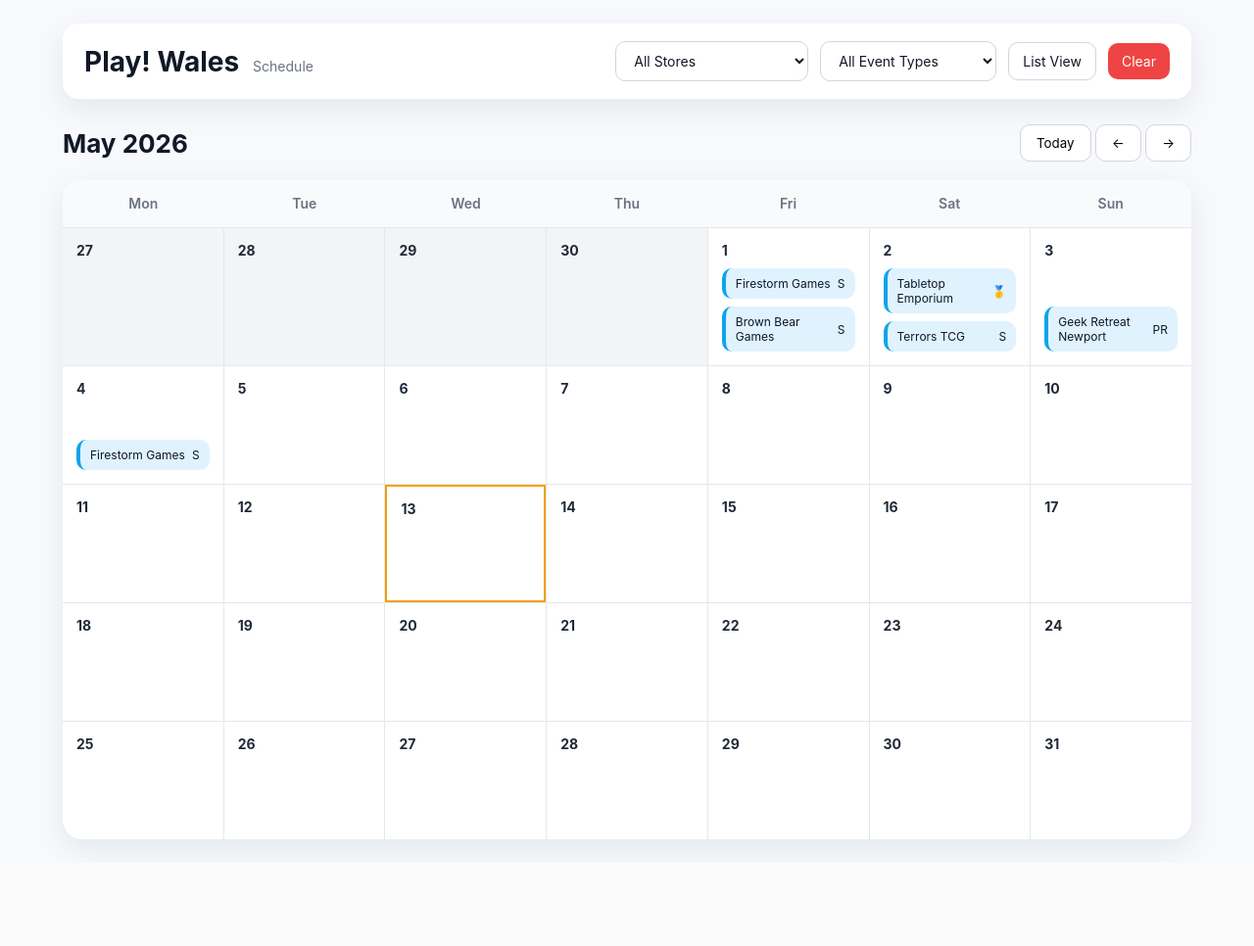
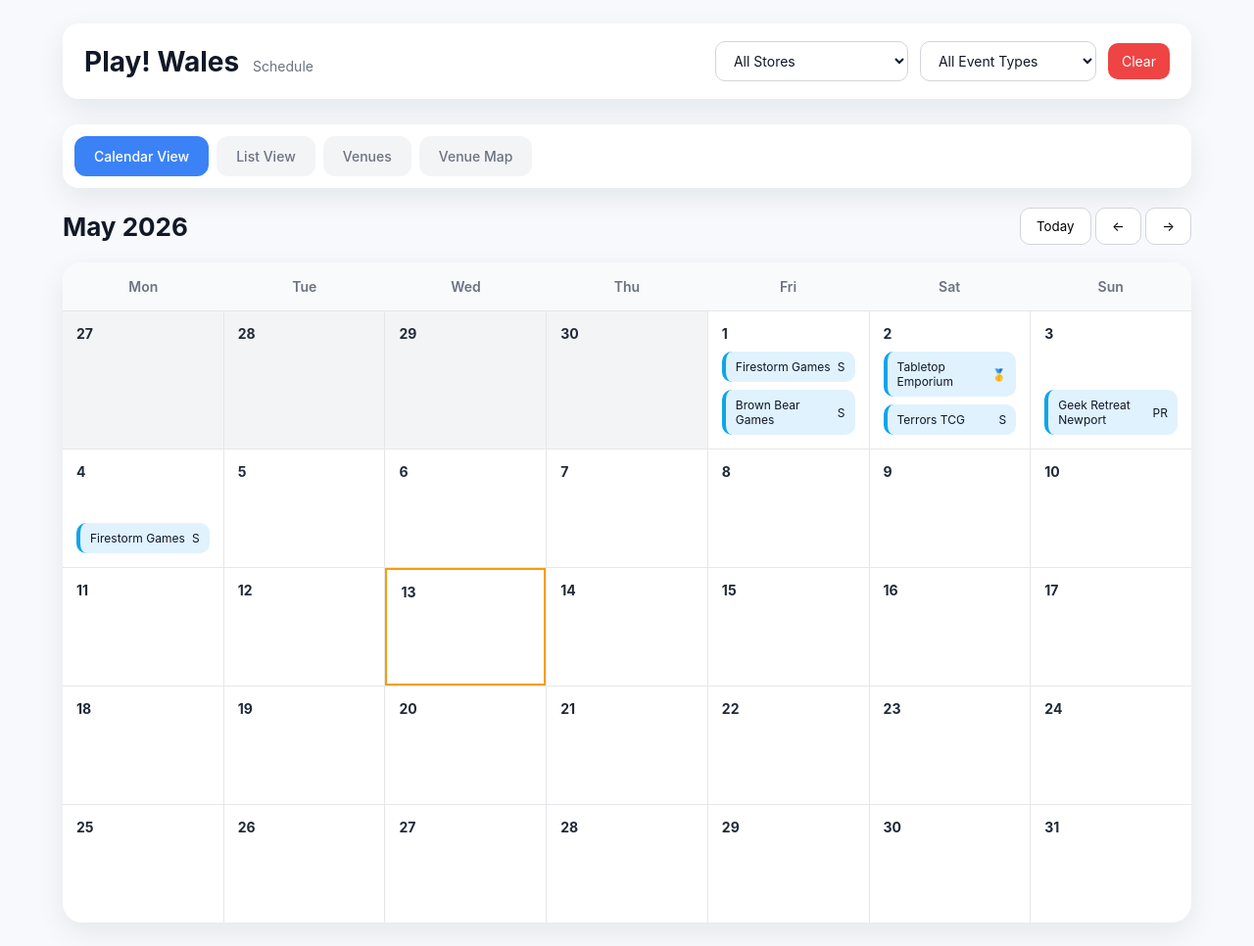
Before and after one commit to L1UK3/playsouthwales, a Flask app: page / in a window 1280 px wide. Shown: the whole page at 98% size. Before the commit the page ends 869 px from the top, so only its background shows below. Run offline with Flask 3, Linux system fonts and the light colour scheme.

Commit message:
Implement tabbed navigation for calendar, list, venues, and map views

```diff
--- a/static/calendar.js
+++ b/static/calendar.js
@@ -3,7 +3,7 @@ let currentDate = new Date(today.getFullYear(), today.getMonth(), 1);
 let eventsByDate = {};
 let filteredEventsByDate = {};
 let selectedDateKey = null;
-let currentView = 'calendar'; // 'calendar' or 'list'
+let currentTab = 'calendar';
 
 async function loadEvents() {
     try {
@@ -67,9 +67,9 @@ function applyFilters() {
         hideSelectedDaySection();
     }
 
-    if (currentView === 'list') {
+    if (currentTab === 'list') {
         renderListView();
-    } else {
+    } else if (currentTab === 'calendar') {
         renderCalendar();
     }
 }
@@ -78,6 +78,35 @@ function clearFilters() {
     document.getElementById('store-filter').value = '';
     document.getElementById('type-filter').value = '';
     applyFilters();
+}
+
+function switchTab(tabName) {
+    currentTab = tabName;
+
+    // Hide all tab contents
+    document.querySelectorAll('.tab-content').forEach(tab => {
+        tab.classList.remove('active');
+    });
+
+    // Remove active state from all buttons
+    document.querySelectorAll('.tab-button').forEach(btn => {
+        btn.classList.remove('active');
+    });
+
+    // Show selected tab content
+    document.getElementById(tabName + '-view').classList.add('active');
+    document.getElementById('tab-' + tabName).classList.add('active');
+
+    // Render the appropriate content
+    if (tabName === 'calendar') {
+        renderCalendar();
+    } else if (tabName === 'list') {
+        renderListView();
+    } else if (tabName === 'venues') {
+        renderVenues();
+    } else if (tabName === 'map') {
+        renderMap();
+    }
 }
 
 function renderListView() {
@@ -134,22 +163,38 @@ function renderListView() {
     });
 }
 
-function toggleViewMode() {
-    if (currentView === 'calendar') {
-        currentView = 'list';
-        document.getElementById('calendar-view').classList.add('hidden');
-        document.getElementById('list-view').classList.add('active');
-        document.getElementById('viewToggleBtn').textContent = 'Calendar View';
-        document.getElementById('viewToggleBtn').classList.add('active');
-        renderListView();
-    } else {
-        currentView = 'calendar';
-        document.getElementById('calendar-view').classList.remove('hidden');
-        document.getElementById('list-view').classList.remove('active');
-        document.getElementById('viewToggleBtn').textContent = 'List View';
-        document.getElementById('viewToggleBtn').classList.remove('active');
-        renderCalendar();
+function renderVenues() {
+    const container = document.getElementById('venues-container');
+    container.innerHTML = '';
+
+    // Get unique venues from filtered events
+    const venues = new Set();
+    Object.values(filteredEventsByDate).forEach(eventList => {
+        eventList.forEach(event => {
+            venues.add(event.store);
+        });
+    });
+
+    if (venues.size === 0) {
+        const noVenuesDiv = document.createElement('div');
+        noVenuesDiv.className = 'no-venues';
+        noVenuesDiv.textContent = 'No venues found.';
+        container.appendChild(noVenuesDiv);
+        return;
     }
+
+    const venuesList = Array.from(venues).sort();
+    venuesList.forEach(venue => {
+        const venueCard = document.createElement('div');
+        venueCard.className = 'venue-card';
+        venueCard.innerHTML = `<div class="venue-name">${venue}</div>`;
+        container.appendChild(venueCard);
+    });
+}
+
+function renderMap() {
+    const container = document.getElementById('map-container');
+    container.innerHTML = '<div style="padding: 40px; color: #6b7280; font-size: 16px;">Map functionality coming soon</div>';
 }
 
 function renderCalendar() {
@@ -306,7 +351,7 @@ function nextMonth() {
 window.goToToday = goToToday;
 window.previousMonth = previousMonth;
 window.nextMonth = nextMonth;
-window.toggleViewMode = toggleViewMode;
+window.switchTab = switchTab;
 
 document.getElementById('prevBtn').addEventListener('click', previousMonth);
 document.getElementById('nextBtn').addEventListener('click', nextMonth);
--- a/static/style.css
+++ b/static/style.css
@@ -72,6 +72,48 @@ body {
     background: #ef4444;
     color: white;
     border: none;
+}
+
+.tabs {
+    display: flex;
+    gap: 8px;
+    margin-bottom: 20px;
+    background: #ffffff;
+    padding: 12px;
+    border-radius: 16px;
+    box-shadow: 0 10px 30px rgba(15, 23, 42, 0.08);
+    flex-wrap: wrap;
+}
+
+.tab-button {
+    padding: 10px 18px;
+    border: 2px solid transparent;
+    border-radius: 12px;
+    background: #f3f4f6;
+    color: #6b7280;
+    font-size: 14px;
+    font-weight: 500;
+    cursor: pointer;
+    transition: all 0.2s ease;
+}
+
+.tab-button:hover {
+    background: #e5e7eb;
+    color: #4b5563;
+}
+
+.tab-button.active {
+    background: #3b82f6;
+    color: white;
+    border-color: #3b82f6;
+}
+
+.tab-content {
+    display: none;
+}
+
+.tab-content.active {
+    display: block;
 }
 
 .calendar-header {
@@ -244,6 +286,130 @@ body {
     background: #f8fafc;
 }
 
+.list-events-container {
+    background: #ffffff;
+    border-radius: 20px;
+    box-shadow: 0 10px 30px rgba(15, 23, 42, 0.08);
+    overflow: hidden;
+}
+
+.list-events-group {
+    border-bottom: 1px solid #e5e7eb;
+}
+
+.list-events-group:last-child {
+    border-bottom: none;
+}
+
+.list-group-date {
+    background: #f8fafc;
+    padding: 16px 20px;
+    font-weight: 700;
+    font-size: 16px;
+    color: #111827;
+    border-bottom: 1px solid #e5e7eb;
+}
+
+.list-events-in-group {
+    padding: 12px 0;
+}
+
+.list-event-card {
+    padding: 16px 20px;
+    border-bottom: 1px solid #e5e7eb;
+    display: flex;
+    justify-content: space-between;
+    align-items: center;
+    gap: 16px;
+    transition: background-color 0.2s ease;
+}
+
+.list-event-card:hover {
+    background: #f8fafc;
+}
+
+.list-event-card:last-child {
+    border-bottom: none;
+}
+
+.list-event-info {
+    flex: 1;
+    display: flex;
+    flex-direction: column;
+    gap: 4px;
+}
+
+.list-event-store {
+    font-weight: 700;
+    color: #111827;
+    font-size: 16px;
+}
+
+.list-event-type {
+    color: #6b7280;
+    font-size: 14px;
+}
+
+.list-event-date {
+    color: #9ca3af;
+    font-size: 13px;
+}
+
+.list-no-events {
+    padding: 40px 20px;
+    text-align: center;
+    color: #6b7280;
+    font-size: 16px;
+}
+
+.venues-container {
+    background: #ffffff;
+    border-radius: 20px;
+    box-shadow: 0 10px 30px rgba(15, 23, 42, 0.08);
+    overflow: hidden;
+}
+
+.venue-card {
+    padding: 18px 20px;
+    border-bottom: 1px solid #e5e7eb;
+    transition: background-color 0.2s ease;
+}
+
+.venue-card:hover {
+    background: #f8fafc;
+}
+
+.venue-card:last-child {
+    border-bottom: none;
+}
+
+.venue-name {
+    font-weight: 600;
+    color: #111827;
+    font-size: 16px;
+}
+
+.no-venues {
+    padding: 40px 20px;
+    text-align: center;
+    color: #6b7280;
+    font-size: 16px;
+}
+
+.map-container {
+    background: #ffffff;
+    border-radius: 20px;
+    box-shadow: 0 10px 30px rgba(15, 23, 42, 0.08);
+    padding: 40px 20px;
+    text-align: center;
+    color: #6b7280;
+    font-size: 16px;
+    min-height: 400px;
+    display: flex;
+    align-items: center;
+    justify-content: center;
+}
+
 @media (max-width: 900px) {
     .top-nav,
     .calendar-header {
--- a/templates/index.html
+++ b/templates/index.html
@@ -22,13 +22,19 @@
                 <select id="type-filter" onchange="applyFilters()">
                     <option value="">All Event Types</option>
                 </select>
-                <button type="button" class="view-toggle" id="viewToggleBtn" onclick="toggleViewMode()">List View</button>
                 <button type="button" class="clear-filters" onclick="clearFilters()">Clear</button>
             </div>
         </header>
 
+        <div class="tabs">
+            <button class="tab-button active" onclick="switchTab('calendar')" id="tab-calendar">Calendar View</button>
+            <button class="tab-button" onclick="switchTab('list')" id="tab-list">List View</button>
+            <button class="tab-button" onclick="switchTab('venues')" id="tab-venues">Venues</button>
+            <button class="tab-button" onclick="switchTab('map')" id="tab-map">Venue Map</button>
+        </div>
+
         <main id="calendar-swipe-area" class="calendar-container">
-            <div class="calendar-view" id="calendar-view">
+            <div class="tab-content active" id="calendar-view">
                 <div class="calendar-header">
                     <h2 id="month-title"></h2>
                     <div class="controls">
@@ -58,8 +64,16 @@
                 </div>
             </div>
 
-            <div class="list-view" id="list-view">
+            <div class="tab-content" id="list-view">
                 <div id="list-events-container" class="list-events-container"></div>
+            </div>
+
+            <div class="tab-content" id="venues-view">
+                <div id="venues-container" class="venues-container"></div>
+            </div>
+
+            <div class="tab-content" id="map-view">
+                <div id="map-container" class="map-container">Map coming soon</div>
             </div>
         </main>
     </div>
```
